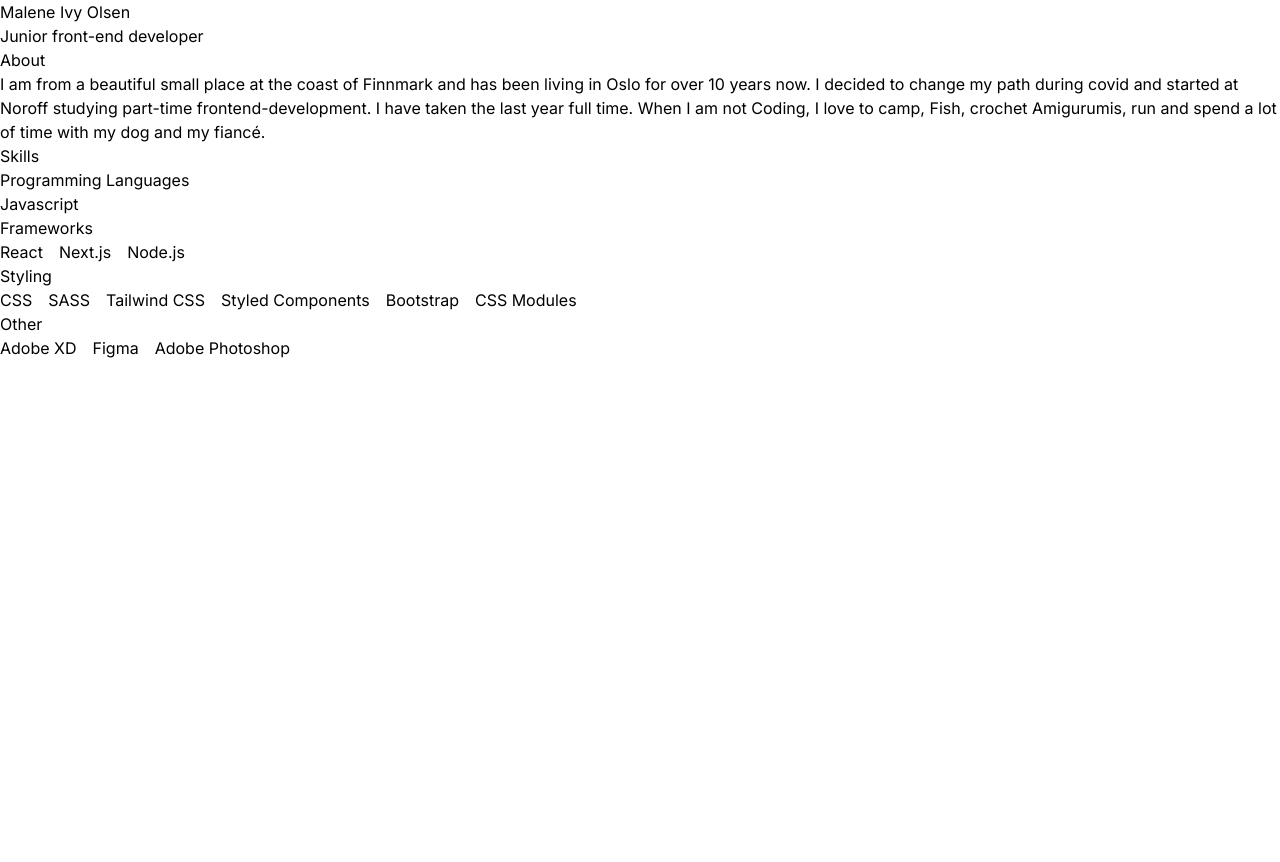
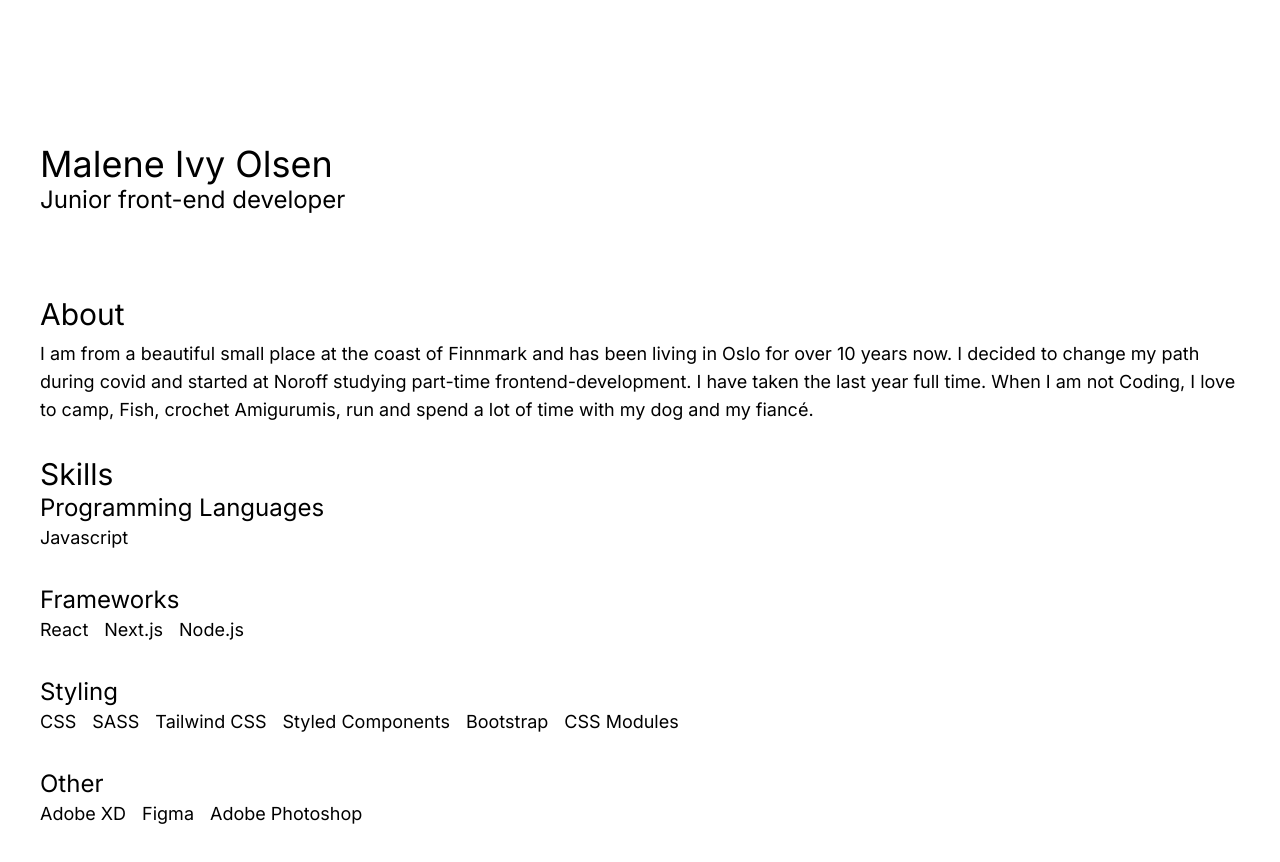
Before and after one commit to maleneivy/portfolio, a Next.js app: page / in a window 1280 px wide. Shown: the top 862 px of the page. Before the commit the page ends 800 px from the top, so only its background shows below. Built offline with nearby package versions, Linux system fonts and the light colour scheme.

Commit message:
Added font-sized and margin between the different sections

```diff
--- a/src/app/globals.css
+++ b/src/app/globals.css
@@ -6,3 +6,19 @@ body {
   height: 100vh;
   margin: 0 auto;
 }
+
+h1 {
+  @apply text-3xl sm:text-4xl;
+}
+
+h2 {
+  @apply text-2xl sm:text-3xl;
+}
+
+h3 {
+  @apply text-xl md:text-2xl;
+}
+
+p {
+  @apply text-base sm:text-lg;
+}
--- a/src/app/page.js
+++ b/src/app/page.js
@@ -2,7 +2,7 @@ import PersonInfo from '@/components/PersonInfo';
 
 export default function Home() {
   return (
-    <main>
+    <main className="max-w-custom mx-auto mt-20 sm:mt-36">
       <PersonInfo />
     </main>
   );
--- a/src/components/PersonInfo.jsx
+++ b/src/components/PersonInfo.jsx
@@ -2,16 +2,16 @@ import personInfo from '@/data/personInfo';
 
 const PersonInfo = () => {
   return (
-    <>
+    <div className="mx-8 sm:mx-10">
       <div>
         <h1>{personInfo.name}</h1>
         <h3>{personInfo.occupation}</h3>
       </div>
-      <div>
-        <h2>About</h2>
+      <div className="mt-10 sm:mt-20">
+        <h2 className="mb-2">About</h2>
         <p>{personInfo.about}</p>
       </div>
-      <div>
+      <div className="mt-4 sm:mt-8">
         <h2>Skills</h2>
         <div>
           <h3>Programming Languages</h3>
@@ -21,7 +21,7 @@ const PersonInfo = () => {
             ))}
           </div>
         </div>
-        <div>
+        <div className="mt-4 sm:mt-8">
           <h3>Frameworks</h3>
           <div className="flex gap-4">
             {personInfo.skills.frameworks.map((framework, index) => (
@@ -29,7 +29,7 @@ const PersonInfo = () => {
             ))}
           </div>
         </div>
-        <div>
+        <div className="mt-4 sm:mt-8">
           <h3>Styling</h3>
           <div>
             <div className="flex gap-4">
@@ -39,7 +39,7 @@ const PersonInfo = () => {
             </div>
           </div>
         </div>
-        <div>
+        <div className="mt-4 sm:mt-8">
           <h3>Other</h3>
           <div className="flex gap-4">
             {personInfo.skills.other.map((skill, index) => (
@@ -48,7 +48,7 @@ const PersonInfo = () => {
           </div>
         </div>
       </div>
-    </>
+    </div>
   );
 };
 
--- a/tailwind.config.js
+++ b/tailwind.config.js
@@ -6,7 +6,11 @@ module.exports = {
     './src/app/**/*.{js,ts,jsx,tsx,mdx}',
   ],
   theme: {
-    extend: {},
+    extend: {
+      maxWidth: {
+        custom: '1290px',
+      },
+    },
   },
   plugins: [],
 };
```
